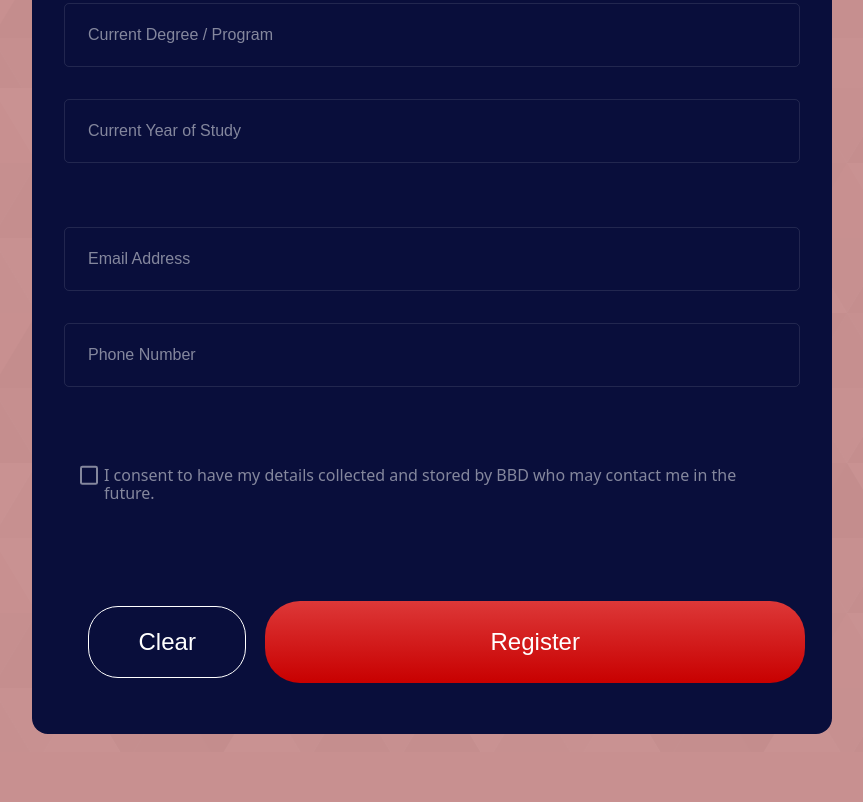
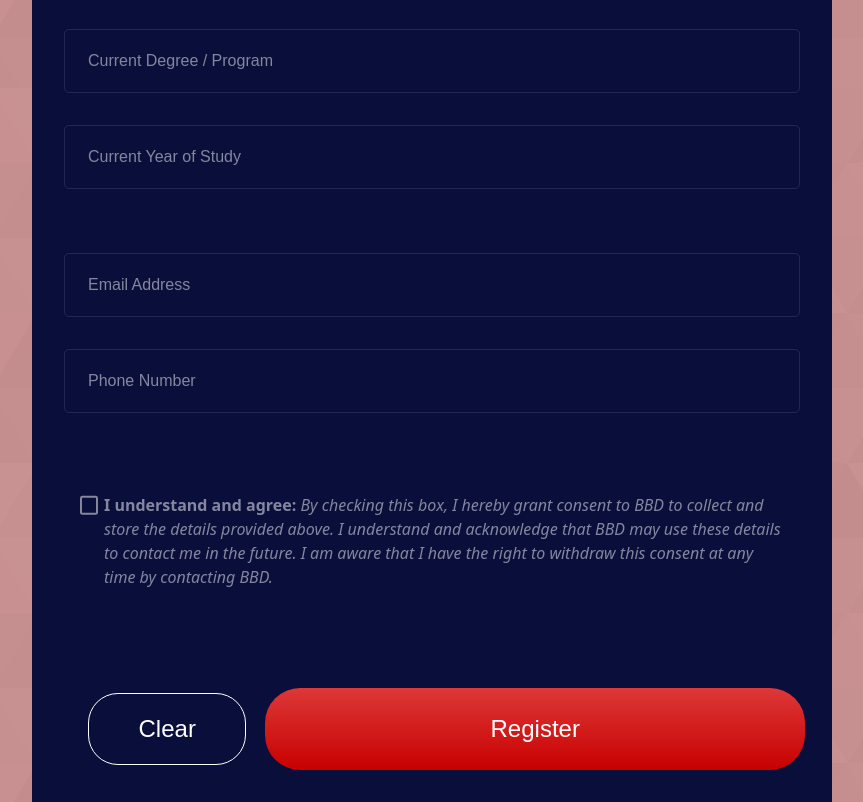
Before and after one commit to Daelin-Campleman/BBD-Quiz-Game, a website: page public/index.html in a window 1280 px wide. Shown: the part 712-1514 px from the top of the page, without its empty margins (208-1071 px from the left). Before the commit the page ends 1464 px from the top, so only its background shows below. Drawn offline with Linux system fonts and the light colour scheme.

Commit message:
Updated consent

```diff
--- a/public/css/style.css
+++ b/public/css/style.css
@@ -747,10 +747,11 @@ input[type="checkbox"] {
     appearance: none;
     background-color: rgb(9, 14, 59);
     margin: 0;
+    margin-top: 0.25em;
     font: inherit;
     color: currentColor;
-    width: 1.15em;
-    height: 1.15em;
+    width: 1.15em !important;
+    height: 1.15em !important;
     border: 0.15em solid rgba(255, 255, 255, 0.5);
     border-radius: 0.15em;
     transform: translateY(-0.075em);
@@ -789,3 +790,13 @@ input[type="checkbox"]:disabled {
 #error-message {
     color: red;
 }
+
+#consent-container span {
+    font-style: italic;
+    font-weight: 100;
+    line-height: 1.5em;
+}
+
+#consent-container span strong {
+    font-style: normal;
+}
--- a/public/index.html
+++ b/public/index.html
@@ -26,10 +26,9 @@
         <img src="./images/logo2.svg" alt="logo">
         <h1 id="name-heading"> Welcome to the <br /> BBD Quiz Game</h1>
     </header>
-
+    <br /><br />
     <main>
         <p>Please complete the form below to take part in a quiz</p>
-        <hr class="divider" />
 
         <form id="detail-capture" onsubmit="registerToTakePart">
             <div class="floating-label-wrap mb">
@@ -64,7 +63,7 @@
             </div>
             <label class="form-control mb2" id="consent-container">
                 <input type="checkbox" name="checkbox" id="consent" />
-                I consent to have my details collected and stored by BBD who may contact me in the future.
+                <span><strong>I understand and agree:</strong> By checking this box, I hereby grant consent to BBD to collect and store the details provided above. I understand and acknowledge that BBD may use these details to contact me in the future. I am aware that I have the right to withdraw this consent at any time by contacting BBD.</span>
             </label>
 
             <!-- <p id="error-message"></p> -->
@@ -91,8 +90,6 @@
             document.getElementById("email").value = localStorage.getItem("email");
             document.getElementById("phone").value = localStorage.getItem("phone");
             document.getElementById("consent").checked = localStorage.getItem("consent");
-        } else {
-            alert("not registered");
         }
 
         function registerToTakePart() {
```
